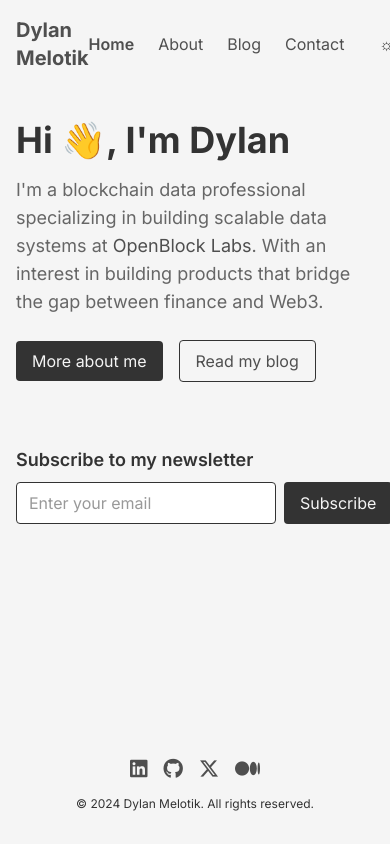
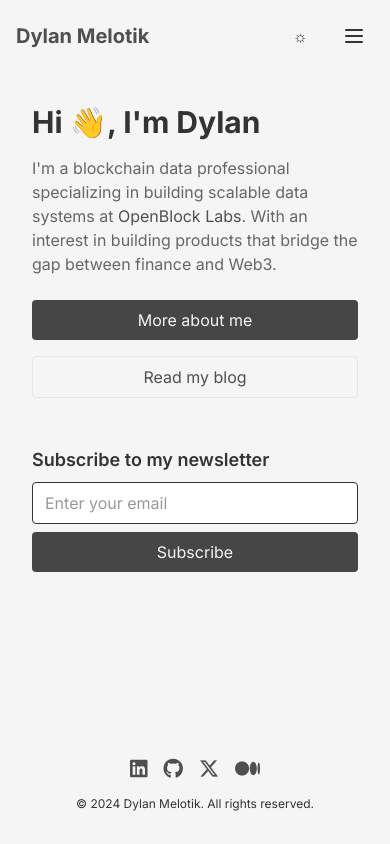
Before and after one commit to melotik/website, a Next.js app: page / in a window 390 px wide. Built offline with nearby package versions, Linux system fonts and the light colour scheme.

Commit message:
mobile friendly

```diff
--- a/app/globals.css
+++ b/app/globals.css
@@ -8,10 +8,10 @@
   --foreground: #333333;  /* Dark gray text */
 
   /* UI Colors */
-  --primary: #333333;
-  --primary-hover: #4f4f4f;
-  --secondary: #e5e5e5;
-  --secondary-hover: #d4d4d4;
+  --primary: rgba(51, 51, 51, 0.9);  /* Softer dark gray */
+  --primary-hover: rgba(51, 51, 51, 0.7);  /* Even softer on hover */
+  --secondary: rgba(229, 229, 229, 0.5);  /* Lighter gray */
+  --secondary-hover: rgba(212, 212, 212, 0.7);
 
   /* Text Colors */
   --text-primary: #333333;
@@ -23,8 +23,8 @@
   --link-hover: #666666;
 
   /* Border Colors */
-  --border-light: #e0e0e0;
-  --border-dark: #4f4f4f;
+  --border-light: rgba(224, 224, 224, 0.2);  /* Softer borders */
+  --border-dark: rgba(79, 79, 79, 0.2);
 
   /* Form Colors */
   --input-background: #ffffff;
@@ -37,10 +37,10 @@
   --background: #1a1a1a;  /* Deep gray background */
   --foreground: #e0e0e0;  /* Light gray text */
 
-  --primary: #e0e0e0;
-  --primary-hover: #cccccc;
-  --secondary: #262626;
-  --secondary-hover: #333333;
+  --primary: rgba(224, 224, 224, 0.9);  /* Softer light gray */
+  --primary-hover: rgba(224, 224, 224, 0.7);
+  --secondary: rgba(38, 38, 38, 0.5);
+  --secondary-hover: rgba(51, 51, 51, 0.7);
 
   --text-primary: #e0e0e0;
   --text-secondary: #b3b3b3;
@@ -49,8 +49,8 @@
   --link: #e0e0e0;
   --link-hover: #cccccc;
 
-  --border-light: #333333;
-  --border-dark: #e0e0e0;
+  --border-light: rgba(51, 51, 51, 0.2);
+  --border-dark: rgba(224, 224, 224, 0.2);
 
   --input-background: #ffffff;
   --input-text: #333333;
--- a/app/page.tsx
+++ b/app/page.tsx
@@ -3,10 +3,10 @@ import Link from 'next/link'
 
 export default function Home() {
   return (
-    <div className="max-w-2xl mx-auto">
-      <section className="mb-16">
-        <h1 className="text-4xl font-bold mb-4">Hi 👋, I&apos;m Dylan</h1>
-        <p className="text-lg text-text-secondary mb-6">
+    <div className="max-w-2xl mx-auto px-4">
+      <section className="mb-12 md:mb-16">
+        <h1 className="text-3xl md:text-4xl font-bold mb-4">Hi 👋, I&apos;m Dylan</h1>
+        <p className="text-base md:text-lg text-text-secondary mb-6">
           I&apos;m a blockchain data professional specializing in building scalable data systems at <a
             href="https://www.openblocklabs.com/"
             className="hover:text-text-muted transition-colors"
@@ -15,16 +15,16 @@ export default function Home() {
           >OpenBlock Labs</a>.
           With an interest in building products that bridge the gap between finance and Web3.
         </p>
-        <div className="space-x-4">
+        <div className="flex flex-col sm:flex-row gap-4 sm:space-x-4">
           <Link
             href="/about"
-            className="inline-block px-4 py-2 bg-foreground text-background rounded hover:bg-primary-hover transition-colors"
+            className="text-center px-4 py-2 bg-primary text-background rounded hover:bg-primary-hover transition-colors"
           >
             More about me
           </Link>
           <Link
             href="/blog"
-            className="inline-block px-4 py-2 border border-foreground rounded hover:bg-foreground hover:text-background transition-colors"
+            className="text-center px-4 py-2 border border-border-light rounded hover:bg-secondary transition-colors"
           >
             Read my blog
           </Link>
--- a/components/Navigation.tsx
+++ b/components/Navigation.tsx
@@ -3,9 +3,11 @@
 import Link from 'next/link'
 import { usePathname } from 'next/navigation'
 import ThemeToggle from './ThemeToggle'
+import { useState } from 'react'
 
 export default function Navigation() {
   const pathname = usePathname()
+  const [isMenuOpen, setIsMenuOpen] = useState(false)
 
   const links = [
     { href: '/', label: 'Home' },
@@ -15,13 +17,15 @@ export default function Navigation() {
   ]
 
   return (
-    <nav>
+    <nav className="relative">
       <div className="container mx-auto px-4 py-4">
         <div className="flex justify-between items-center">
           <Link href="/" className="text-xl font-bold hover:text-text-secondary transition-colors">
             Dylan Melotik
           </Link>
-          <div className="flex items-center space-x-6">
+
+          {/* Desktop Navigation */}
+          <div className="hidden md:flex items-center space-x-6">
             {links.map(({ href, label }) => (
               <Link
                 key={href}
@@ -35,7 +39,51 @@ export default function Navigation() {
             ))}
             <ThemeToggle />
           </div>
+
+          {/* Mobile Menu Button */}
+          <div className="flex items-center space-x-4 md:hidden">
+            <ThemeToggle />
+            <button
+              onClick={() => setIsMenuOpen(!isMenuOpen)}
+              className="p-2 hover:bg-secondary rounded transition-colors"
+              aria-label="Toggle menu"
+            >
+              <svg
+                className="w-6 h-6"
+                fill="none"
+                strokeLinecap="round"
+                strokeLinejoin="round"
+                strokeWidth="2"
+                viewBox="0 0 24 24"
+                stroke="currentColor"
+              >
+                {isMenuOpen ? (
+                  <path d="M6 18L18 6M6 6l12 12" />
+                ) : (
+                  <path d="M4 6h16M4 12h16M4 18h16" />
+                )}
+              </svg>
+            </button>
+          </div>
         </div>
+
+        {/* Mobile Navigation */}
+        {isMenuOpen && (
+          <div className="md:hidden absolute top-full left-0 right-0 bg-background border-b border-foreground/10 py-2">
+            {links.map(({ href, label }) => (
+              <Link
+                key={href}
+                href={href}
+                onClick={() => setIsMenuOpen(false)}
+                className={`block px-4 py-2 hover:bg-secondary transition-colors ${
+                  pathname === href ? 'font-semibold' : ''
+                }`}
+              >
+                {label}
+              </Link>
+            ))}
+          </div>
+        )}
       </div>
     </nav>
   )
--- a/components/NewsletterForm.tsx
+++ b/components/NewsletterForm.tsx
@@ -29,9 +29,9 @@ export default function NewsletterForm() {
   }
 
   return (
-    <form onSubmit={handleSubmit} className="max-w-md">
+    <form onSubmit={handleSubmit} className="max-w-md w-full">
       <h3 className="text-lg font-semibold mb-2">Subscribe to my newsletter</h3>
-      <div className="flex gap-2">
+      <div className="flex flex-col sm:flex-row gap-2">
         <input
           type="email"
           value={email}
@@ -43,11 +43,12 @@ export default function NewsletterForm() {
         <button
           type="submit"
           disabled={status === 'loading'}
-          className="px-4 py-2 bg-foreground text-background rounded
+          className="px-4 py-2 bg-primary text-background rounded
             hover:bg-primary-hover
-            active:bg-primary-hover/90
+            active:bg-primary-hover
             transition-colors duration-200
-            disabled:opacity-50"
+            disabled:opacity-50
+            sm:w-auto w-full"
         >
           Subscribe
         </button>
```
